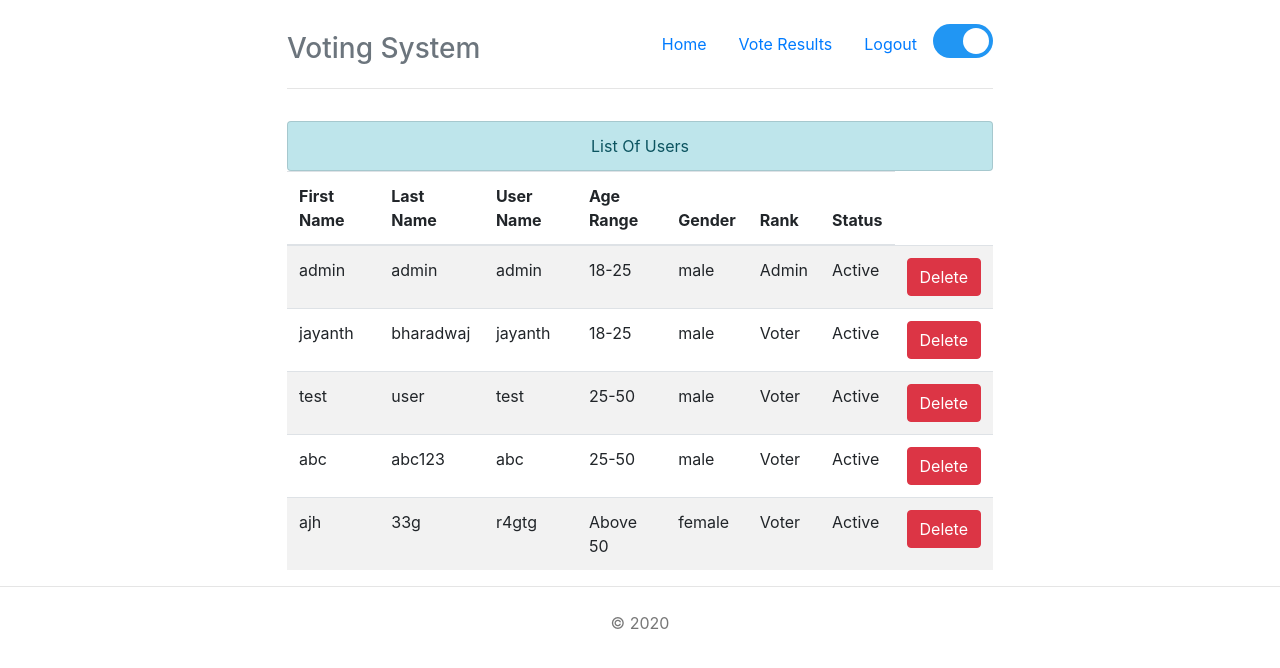
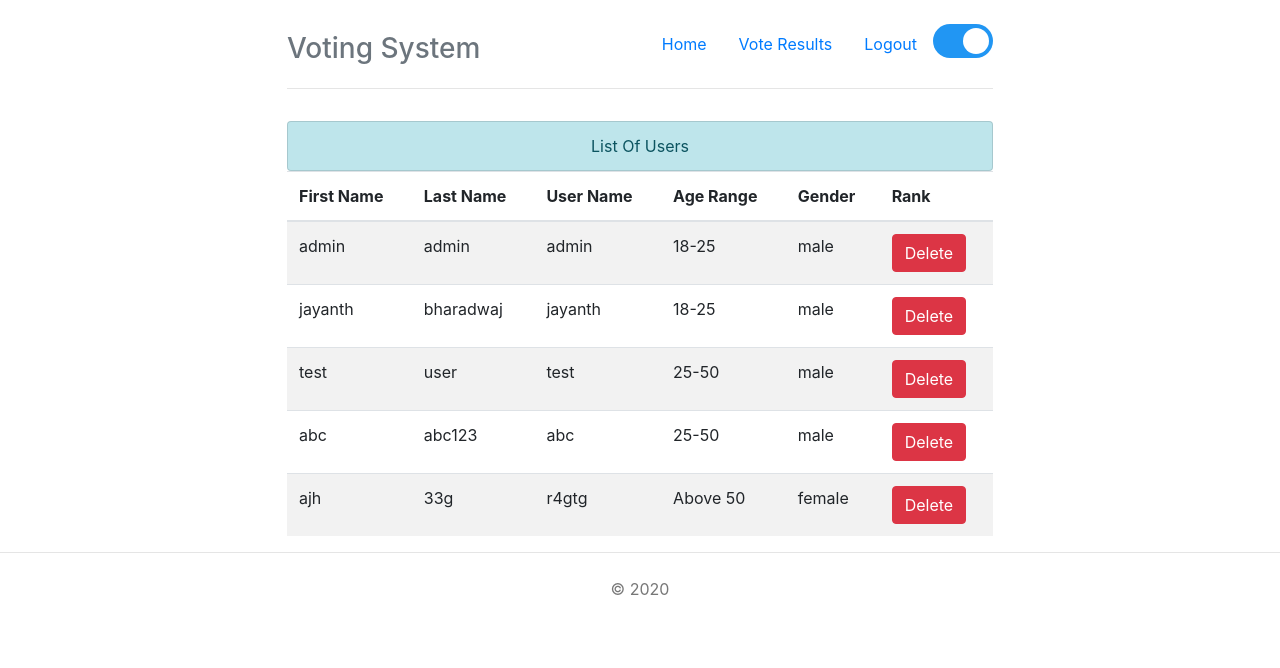
Before and after one commit to Jayanthbm/simple-voting-php, a PHP site: page /users.php in a window 1280 px wide. Shown: the top 668 px of the page. Run offline with PHP 8.4, Linux system fonts and the light colour scheme; a user stored in the database is signed in; data comes from the database, SQL or seed files in the repository; both versions use the stored data as it was before the commit.

Commit message:
Updated comments

```diff
--- a/change_pass_action.php
+++ b/change_pass_action.php
@@ -1,7 +1,8 @@
 <?php
-session_start();
+session_start(); // starting the session
 include "connection.php";
 
+//get the data posted
 $cpassword = $_POST['cpassword'];
 $npassword = $_POST['npassword'];
 $cnpassword = $_POST['cnpassword'];
--- a/changepass.php
+++ b/changepass.php
@@ -41,7 +41,7 @@ include "head.php";
     <!---End Footer -->
     <script type="text/javascript">
       $('#updatepassword').submit(function(e) {
-        $('#results').html('');// Remove Elements to DOM
+        $('#results').html('');// Remove Elements from  DOM
         e.preventDefault();
         var form = $(this);
         var url = form.attr('action');
--- a/footer.php
+++ b/footer.php
@@ -1,23 +1,27 @@
 <script>
 function setBackground(){
-  var bgcolor = localStorage.getItem("bgcolor");
-  document.body.style.backgroundColor = bgcolor;
+  var bgcolor = localStorage.getItem("bgcolor"); // get the background color from localstorage
+  document.body.style.backgroundColor = bgcolor; // update the backgrgound color
 }
-$(document).ready(function() {
-  var bgcolor = localStorage.getItem("bgcolor");
+$(document).ready(function() { // Checking wheather document ready or not
+  var bgcolor = localStorage.getItem("bgcolor"); // checking local storage for background color
+  // checking background color set or not
   if(bgcolor === null || bgcolor === 'white'){
-    localStorage.setItem("bgcolor", "white");
-    $('#background')[0].checked = true;
-    setBackground();
+    localStorage.setItem("bgcolor", "white");  //set localstorage with background color white
+    $('#background')[0].checked = true; //check the toggle if background color is white
+    setBackground(); //call setBackground function to Update the background color
   }else{
       setBackground();
 
   }
+  //Below function will be trigger when toggle changes
   $('#background').change(function () {
-      let a = $('#background')[0].checked;
+      let a = $('#background')[0].checked; //get the current toggle state i.e checked or unchecked
+      //If checked set background color white
       if(a === true){
         localStorage.setItem("bgcolor", "white");
       }
+      //if Unchecked set background color black
       if(a === false){
         localStorage.setItem("bgcolor", "black");
       }
--- a/login_action.php
+++ b/login_action.php
@@ -8,7 +8,7 @@ $md5_pass = md5($password);
 
 if ($username && $password) { // Form Validation By Server
   //Query to check
-  $lq = "SELECT * FROM users WHERE userName ='$username' AND password = '$md5_pass' AND status='1'";
+  $lq = "SELECT * FROM users WHERE userName ='$username' AND password = '$md5_pass'";
   $lr = mysqli_query($conn, $lq);
   if (mysqli_num_rows($lr) == 1) {
     while ($row = mysqli_fetch_array($lr)) {
--- a/logout.php
+++ b/logout.php
@@ -1,4 +1,4 @@
 <?php
 session_start();
-session_destroy();
-header("Location: index.php");
+session_destroy(); //clear all sessions
+header("Location: index.php"); //redirect to index page
--- a/reg_action.php
+++ b/reg_action.php
@@ -18,7 +18,7 @@ if ($firstname && $lastname && $username && $password && $age && $gender) { // F
   if (mysqli_num_rows($ur) > 0) {
     echo "<div class='alert alert-warning alert-dismissible'><button type='button' class='close' data-dismiss='alert'>&times;</button>User Exist</div>";
   } else {
-    $is = "INSERT INTO users (firstName,lastName,userName,ageRange,gender,password,role,status)VALUES( '$firstname', '$lastname', '$username', '$age', '$gender', '$md5_pass', '$rank', 1)";
+    $is = "INSERT INTO users (firstName,lastName,userName,ageRange,gender,password,role)VALUES( '$firstname', '$lastname', '$username', '$age', '$gender', '$md5_pass', '$rank')";
     if (!mysqli_query($conn, $is)) {
       echo mysqli_error($conn);
       echo "<br/>";
--- a/users.php
+++ b/users.php
@@ -30,7 +30,6 @@ include "head.php";
                 <th>Age Range</th>
                 <th>Gender</th>
                 <th>Rank</th>
-                <th>Status</th>
               </tr>
             </thead>
             <tbody>
@@ -43,19 +42,12 @@ include "head.php";
                 $age = $row['ageRange'];
                 $gender = $row['gender'];
                 $rank = $row['role'];
-                $status = $row['status'];
               ?> <tr>
                   <td><?php echo $firstname; ?></td>
                   <td><?php echo $lastname; ?></td>
                   <td><?php echo $username; ?></td>
                   <td><?php echo $age; ?></td>
                   <td><?php echo $gender; ?></td>
-                  <td><?php if($rank == 1){echo "Voter";} if($rank == 2){echo "Admin";}?></td>
-                  <td><?php if ($status == 1) {
-                        echo "Active";
-                      } else {
-                        echo "Not Active";
-                      } ?></td>
                   <td><button class="btn btn-danger" onclick="deleteUser('<?php echo $id;?>')">Delete</button></td>
                 </tr>
               <?php } ?>
```
Also changed, not shown: adduser.php (+5 -5 lines), index.php (+5 -3 lines), voting.sql (+13 -10 lines).
